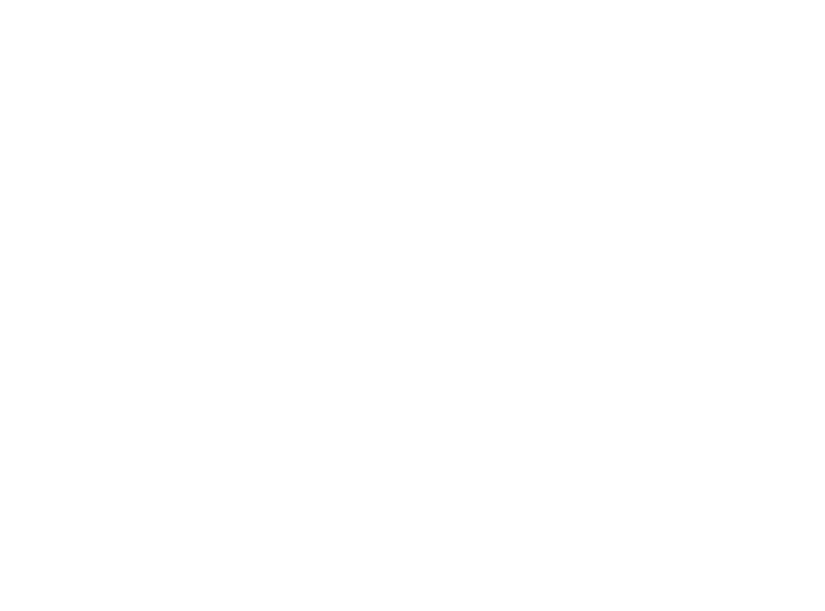
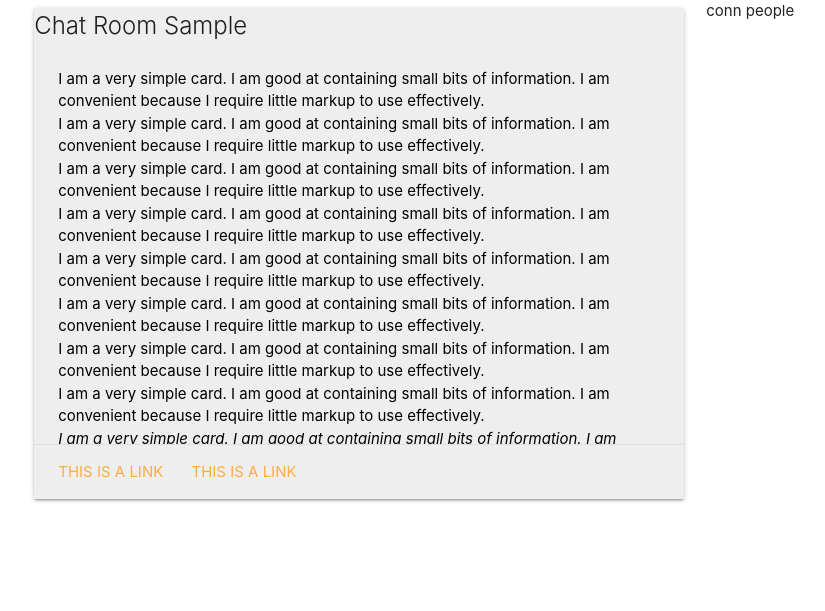
Before and after one commit to joaogouveia89/chat-app-studying, a plain HTML site: page index.html in a window 1280 px wide. Shown: the whole page, without its empty margins (169-994 px from the left). Drawn offline with nearby package versions, Linux system fonts and the light colour scheme.

Commit message:
made style

```diff
--- /dev/null
+++ b/css/style.css
@@ -0,0 +1,5 @@
+.scroll{
+  overflow-y: scroll !important;
+  display: block !important;
+  height: 400px !important;
+}
--- a/index.html
+++ b/index.html
@@ -7,20 +7,49 @@
   <script src="https://ajax.googleapis.com/ajax/libs/jquery/1.12.4/jquery.min.js"></script>
   <script src="https://cdnjs.cloudflare.com/ajax/libs/materialize/0.97.6/js/materialize.min.js"></script>
   <script type="text/javascript" src="/socket.io/socket.io.js"></script>
+
+  <link rel="stylesheet" href="css/style.css">
   </head>
   <body>
     <div class="container">
       <div class="row">
         <div class="col s9">
-          <!-- chat goes here -->
+          <div class="card grey lighten-3">
+            <span class="card-title">Chat Room Sample</span>
+            <div class="card-content black-text scroll">
+              <p>I am a very simple card. I am good at containing small bits of information.
+              I am convenient because I require little markup to use effectively.</p>
+              <p>I am a very simple card. I am good at containing small bits of information.
+              I am convenient because I require little markup to use effectively.</p>
+              <p>I am a very simple card. I am good at containing small bits of information.
+              I am convenient because I require little markup to use effectively.</p>
+              <p>I am a very simple card. I am good at containing small bits of information.
+              I am convenient because I require little markup to use effectively.</p>
+              <p>I am a very simple card. I am good at containing small bits of information.
+              I am convenient because I require little markup to use effectively.</p>
+              <p>I am a very simple card. I am good at containing small bits of information.
+              I am convenient because I require little markup to use effectively.</p>
+              <p>I am a very simple card. I am good at containing small bits of information.
+              I am convenient because I require little markup to use effectively.</p>
+              <p>I am a very simple card. I am good at containing small bits of information.
+              I am convenient because I require little markup to use effectively.</p>
+              <var><p>I am a very simple card. I am good at containing small bits of information.
+              I am convenient because I require little markup to use effectively.</p>
+              <p>I am a very simple card. I am good at containing small bits of information.
+              I am convenient because I require little markup to use effectively.</p>
+              <p>I am a very simple card. I am good at containing small bits of information.
+              I am convenient because I require little markup to use effectively.</p>
+              <p>I am a very simple card. I am good at containing small bits of information.
+              I am convenient because I require little markup to use effectively.</p>
+            </div>
+            <div class="card-action">
+              <a href="#">This is a link</a>
+              <a href="#">This is a link</a>
+            </div>
+          </div>
         </div>
-        <div class="col s3">
-          <!-- connected people -->
-        </div>
-      </div>
-      <div class="row">
-        <div class="col s12">
-          <!-- text input -->
+        <div class="col s3 scroll">
+          conn people
         </div>
       </div>
     </div>
--- a/server.js
+++ b/server.js
@@ -12,4 +12,5 @@ app.get('/', function(req, res){
   res.sendFile(__dirname + '/index.html');
 });
 
+app.use('/css', express.static('css'));
 server.listen(8080);
```
